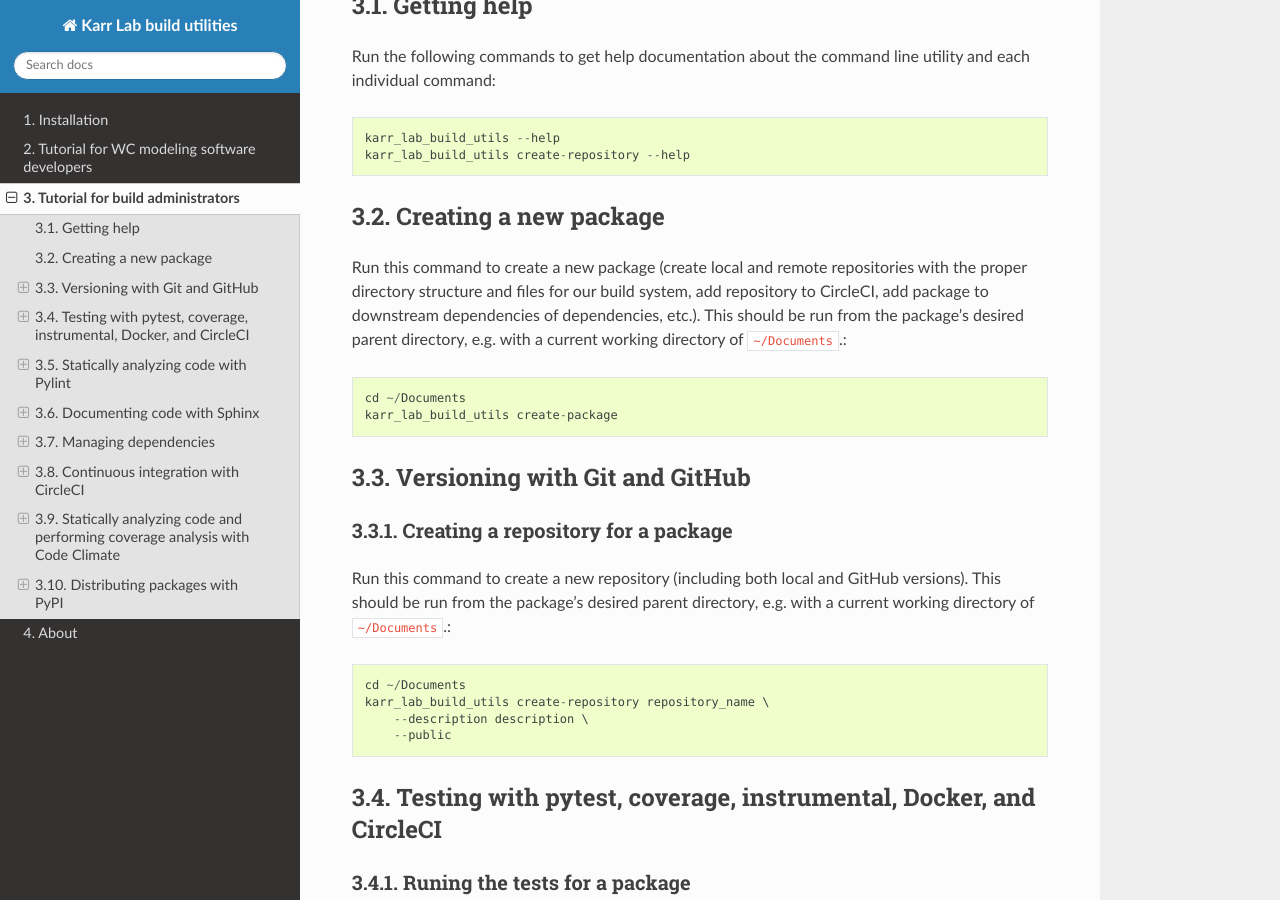
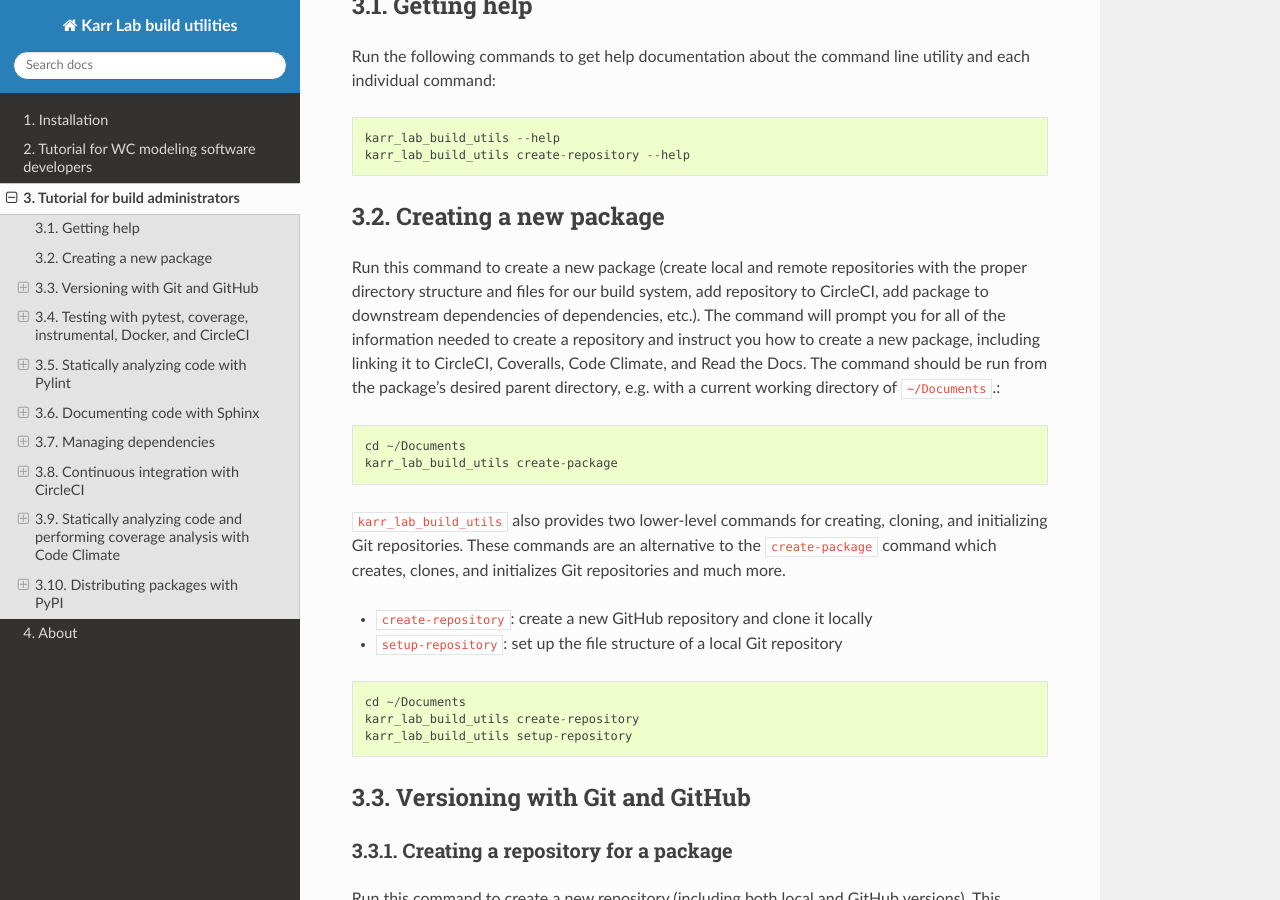
Before and after one commit to KarrLab/karr_lab_build_utils, a Sphinx documentation site: the page built from docs/tutorial_admins.rst, in a window 1280 px wide and 900 px high, scrolled down 534 px. Built offline with Sphinx 7.4.7 and the Read the Docs theme 2.0.0, drawn with Linux system fonts in a browser that asks for light colours; pages that are not in the unit, such as notebooks, are missing from menus.

Commit message:
clarifying docs for creating packages

```diff
--- a/docs/tutorial_admins.rst
+++ b/docs/tutorial_admins.rst
@@ -24,10 +24,21 @@ Run the following commands to get help documentation about the command line util
 Creating a new package
 ----------------------
 
-Run this command to create a new package (create local and remote repositories with the proper directory structure and files for our build system, add repository to CircleCI, add package to downstream dependencies of dependencies, etc.). This should be run from the package's desired parent directory, e.g. with a current working directory of ``~/Documents``.::
+Run this command to create a new package (create local and remote repositories with the proper directory structure and files for our build system, add repository to CircleCI, add package to downstream dependencies of dependencies, etc.). The command will prompt you for all of the information needed to create a repository and instruct you how to create a new package, including linking it to CircleCI, Coveralls, Code Climate, and Read the Docs. The command should be run from the package's desired parent directory, e.g. with a current working directory of ``~/Documents``.::
 
     cd ~/Documents
     karr_lab_build_utils create-package
+
+``karr_lab_build_utils`` also provides two lower-level commands for creating, cloning, and initializing Git repositories. These commands are an alternative to the ``create-package`` command which creates, clones, and initializes Git repositories and much more.
+
+* ``create-repository``: create a new GitHub repository and clone it locally
+* ``setup-repository``: set up the file structure of a local Git repository
+
+.. code::
+
+    cd ~/Documents
+    karr_lab_build_utils create-repository
+    karr_lab_build_utils setup-repository
 
 
 Versioning with Git and GitHub
```
Also changed, not shown: 2 other files.
